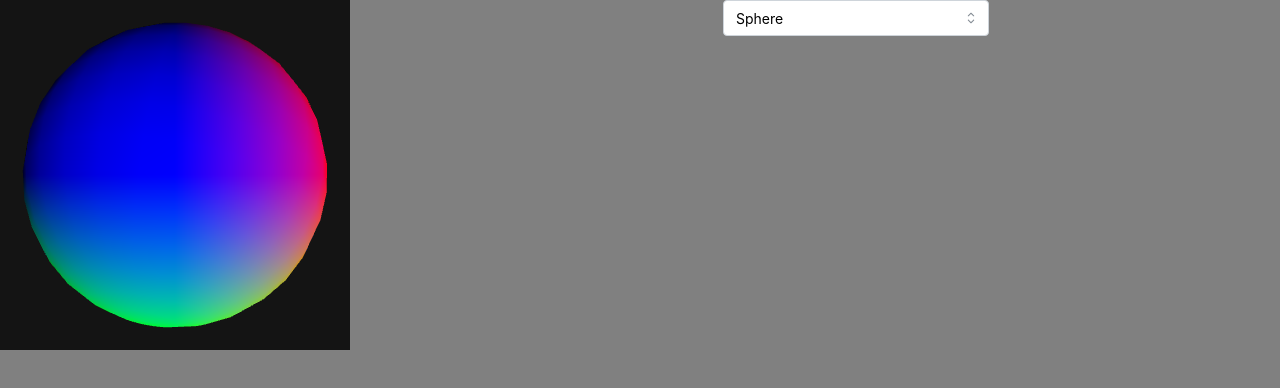
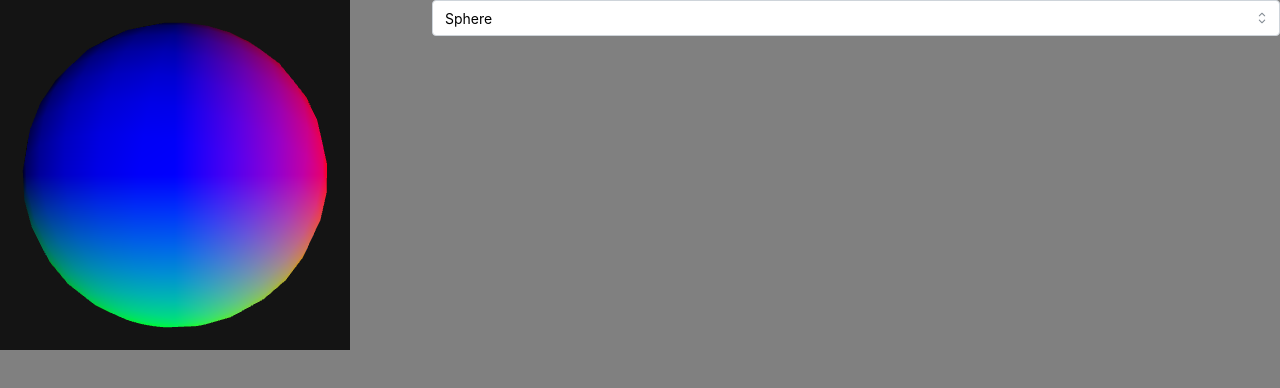
Before and after one commit to WireBuyer/3dgifs, a React (Vite) app: page / in a window 1280 px wide. Shown: the top 388 px of the page. Built offline with nearby package versions, Linux system fonts and the light colour scheme.

Commit message:
changed file structure, renamed scene files to better match naming conventions, added the start of the ui for settings

```diff
--- a/src/App.tsx
+++ b/src/App.tsx
@@ -1,17 +1,18 @@
 import p5 from "p5";
 import { useRef, useEffect, useState } from "react";
 import "@mantine/core/styles.css";
-import { Center, Grid, Select } from "@mantine/core";
-import SphereScene from "./sceneCreator/scenes/SpehereScene";
+import { Grid, Select } from "@mantine/core";
+import SphereScene from "./sceneCreator/scenes/sphereScene";
 import CubeScene from "./sceneCreator/scenes/CubeScene";
-import Scene from "./sceneCreator/scenes/scene";
-import { sceneList } from "./sceneCreator/SceneList";
-import PlanetScene from "./sceneCreator/scenes/Planet";
+import Scene from "./sceneCreator/core/scene";
+import { sceneList } from "./sceneCreator/scenes/sceneList";
+import PlanetScene from "./sceneCreator/scenes/planetScene";
+import SettingsDisplay from "./sceneCreator/ui/SettingsDisplay";
+import { SceneSettings } from "./sceneCreator/core/types";
 
 function App() {
   const scenes = Object.keys(sceneList);
   const [sceneSelection, setSceneSelection] = useState(scenes[0]);
-
   // consider making a type for this
   const sceneRef = useRef<Scene<unknown> | null>(null);
   const previewRef = useRef<HTMLDivElement>(null);
@@ -70,18 +71,23 @@ function App() {
   };
 
   return (
-    <Grid h="100vh" gutter="md">
+    <Grid h="100vh" gutter="md" style={{ minWidth: "1200px" }}>
       <Grid.Col span={4}>
         <div ref={previewRef}></div>
       </Grid.Col>
       <Grid.Col span={8}>
-        <Center>
-          <Select
-            data={scenes}
-            value={sceneSelection}
-            onChange={handleSceneChange}
+        <Select
+          data={scenes}
+          value={sceneSelection}
+          onChange={handleSceneChange}
+        />
+
+        {/* {JSON.stringify(sceneRef.current?.getDefaultSettings(), null, 2)} */}
+        {sceneRef.current && (
+          <SettingsDisplay
+            sceneSettings={sceneRef.current.settings as SceneSettings}
           />
-        </Center>
+        )}
       </Grid.Col>
     </Grid>
   );
--- a/src/sceneCreator/SceneList.tsx
+++ /dev/null
@@ -1,9 +0,0 @@
-import CubeScene from "./scenes/CubeScene";
-import PlanetScene from "./scenes/Planet";
-import SphereScene from "./scenes/SpehereScene";
-
-export const sceneList = {
-  Sphere: SphereScene,
-  Cube: CubeScene,
-  Planet: PlanetScene,
-};
--- a/src/sceneCreator/AnimationSystem.tsx
+++ b/src/sceneCreator/core/animationSystem.tsx
@@ -1,5 +1,5 @@
 import p5 from "p5";
-import { Axes, ObjectSettings } from "./scenes/types";
+import { ObjectSettings, Axes } from "./types";
 
 export class AnimationSystem {
   static applyCommonObjectAnimations(
--- a/src/sceneCreator/scenes/types.tsx
+++ b/src/sceneCreator/core/types.tsx
@@ -16,6 +16,8 @@ export interface SceneSettings {
     [objects: string]: ObjectSettings;
   };
   scene: {
-    camera: [number, number, number];
+    // camera will be changed to include preset angles
+    cameraPos: [number, number, number];
+    zoomInOut: boolean;
   };
 }
--- a/src/sceneCreator/scenes/CubeScene.tsx
+++ b/src/sceneCreator/scenes/cubeScene.tsx
@@ -1,7 +1,7 @@
 import p5 from "p5";
-import Scene from "./scene";
-import { AnimationSystem } from "../AnimationSystem";
-import { SceneSettings, ObjectSettings } from "./types";
+import Scene from "../core/scene";
+import { AnimationSystem } from "../core/animationSystem";
+import { SceneSettings, ObjectSettings } from "../core/types";
 
 interface CubeObjectSettings extends ObjectSettings {
   radius: number;
@@ -29,7 +29,7 @@ export default class CubeScene extends Scene<CubeSceneSettings> {
       objects: {
         cube: cubeObject,
       },
-      scene: { camera: [0, 0, 0] },
+      scene: { cameraPos: [0, 0, 0], zoomInOut: false },
     };
     return defaults;
   }
--- a/src/sceneCreator/scenes/Planet.tsx
+++ b/src/sceneCreator/scenes/planetScene.tsx
@@ -1,7 +1,6 @@
 import p5 from "p5";
-import Scene from "./scene";
-import { AnimationSystem } from "../AnimationSystem";
-import { SceneSettings, ObjectSettings } from "./types";
+import Scene from "../core/scene";
+import { SceneSettings, ObjectSettings } from "../core/types";
 
 interface PlanetObjectSettings extends ObjectSettings {
   radius: number;
@@ -33,18 +32,12 @@ export default class PlanetScene extends Scene<PlanetSceneSettings> {
         planet: planetObject,
         moon: moonObject,
       },
-      scene: { camera: [0, 0, 0] },
+      scene: { cameraPos: [0, 0, 0], zoomInOut: false },
     };
     return defaults;
   }
 
   draw(p: p5, progress: number): void {
-    // AnimationSystem.applyCommonObjectAnimations(
-    //   p,
-    //   progress,
-    //   this.settings.objects.planet
-    // );
-
     // planet
     p.push();
     p.sphere(60);
--- /dev/null
+++ b/src/sceneCreator/scenes/sceneList.tsx
@@ -0,0 +1,9 @@
+import CubeScene from "./CubeScene";
+import PlanetScene from "./planetScene";
+import SphereScene from "./sphereScene";
+
+export const sceneList = {
+  Sphere: SphereScene,
+  Cube: CubeScene,
+  Planet: PlanetScene,
+};
--- a/src/sceneCreator/scenes/SpehereScene.tsx
+++ b/src/sceneCreator/scenes/sphereScene.tsx
@@ -1,7 +1,7 @@
 import p5 from "p5";
-import Scene from "./scene";
-import { AnimationSystem } from "../AnimationSystem";
-import { SceneSettings, ObjectSettings } from "./types";
+import Scene from "../core/scene";
+import { AnimationSystem } from "../core/animationSystem";
+import { SceneSettings, ObjectSettings } from "../core/types";
 
 interface SphereObjectSettings extends ObjectSettings {
   radius: number;
@@ -29,7 +29,7 @@ export default class SphereScene extends Scene<SphereSceneSettings> {
       objects: {
         sphere: sphereObject,
       },
-      scene: { camera: [0, 0, 0] },
+      scene: { cameraPos: [0, 0, 0], zoomInOut: false },
     };
     return defaults;
   }
--- /dev/null
+++ b/src/sceneCreator/ui/SettingsDisplay.tsx
@@ -0,0 +1,9 @@
+import { SceneSettings } from "../core/types";
+
+interface SceneSettingsProps {
+  sceneSettings: SceneSettings;
+}
+
+export default function SettingsDisplay({ sceneSettings }: SceneSettingsProps) {
+  return <div>{JSON.stringify(sceneSettings, null, 2)}</div>;
+}
```
Also changed, not shown: src/sceneCreator/core/scene.tsx (renamed from src/sceneCreator/scenes/scene.tsx).
